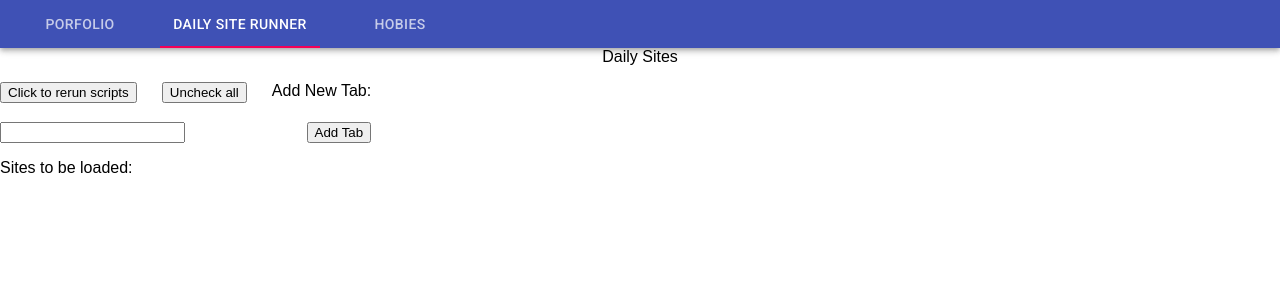
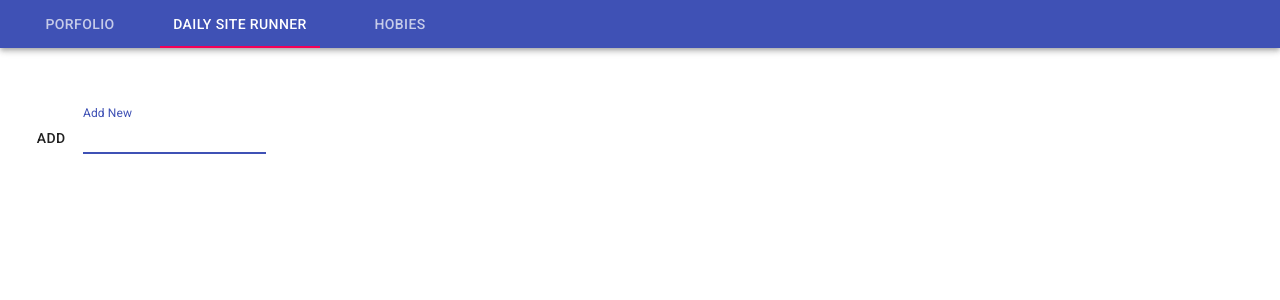
Before and after one commit to David-Shibley/Site, a React (Create React App) app: page / in a window 1280 px wide. Both pictures are taken after a click on the tab "DAILY SITE RUNNER". Shown: the top 300 px of the page. Built offline with nearby package versions, Linux system fonts and the light colour scheme.

Commit message:
fixed some bugs and adeed styling

```diff
--- a/src/App.css
+++ b/src/App.css
@@ -1,6 +1,3 @@
-.App {
-  text-align: center;
-}
 
 .App-logo {
   animation: App-logo-spin infinite 20s linear;
--- a/src/App.js
+++ b/src/App.js
@@ -1,5 +1,4 @@
 import React from 'react';
-import logo from './getting.work.done.gif';
 import Header from './Header.js';
 import './App.css';
 
--- a/src/Daily_Runner/DailySites.js
+++ b/src/Daily_Runner/DailySites.js
@@ -1,14 +1,13 @@
 import React, { useEffect, useState } from 'react';
 import SitesList from './SitesList';
+import { Button, TextField, Box, Container, ButtonGroup } from '@material-ui/core';
 
 const DailySites = () => {
     useEffect(() => {
-        document.querySelector('input').addEventListener('keyup', event => {
-            if (event.keyCode === 13) {
-                const input = document.querySelector('input');
-                const tab = input && input.value;
-                addTab(tab);
-                input ? input.value = "" : null;
+        const input = document.querySelector('#AddNewTabField');
+        input.addEventListener('keyup', event => {
+            if (event.keyCode === 13 && input.value) {
+                addTab();
             }
         })
     })
@@ -17,11 +16,10 @@ const DailySites = () => {
         const tabs = JSON.parse(localStorage.getItem('tabs'));
         return tabs ? tabs : [];
     })
+    const checkedTabs = tabs.filter(tab => tab.checked);
 
     const hasAllCheckedTabs = () => {
-        const tabsCopy = tabs.slice();
-        const numberOfCheckedTabs = tabsCopy.filter(tab => tab.checked);
-        return numberOfCheckedTabs.length === tabs.length
+        return checkedTabs.length === tabs.length
     }
 
     function toggleCheckAll() {
@@ -35,15 +33,23 @@ const DailySites = () => {
         setTabs(tabsCopy)
     }
 
+    const getInputValue = () => {
+        const input = document.querySelector('#AddNewTabField');
+
+        return input && input.value
+    }
+
     function addTab() {
         const tab = { checked: false, value: getInputValue()}
+        const storedTabs = JSON.parse(localStorage.getItem('tabs'));
+
         if (tab) {
-            const newTabs = [tab, ...tabs];
+            const newTabs = [tab, ...storedTabs];
 
             localStorage.setItem('tabs', JSON.stringify(newTabs));
             setTabs(newTabs);
-            const input = document.querySelector('input');
-            input ? input.value = "" : null;
+            const input = document.querySelector('#AddNewTabField');
+            input ? input.value = "" : input.value = null;
         }
     }
 
@@ -57,42 +63,49 @@ const DailySites = () => {
     }
 
     function loadSites()  {
-        if (tabs) {
-            tabs.map(tab => {
-                window.open(tab);
-            });
-        }
+        return checkedTabs && checkedTabs.forEach(tab => window.open(tab.value))
     }
 
-    const menuStyles = {
-        display: "flex",
-        padding: 0,
-        justifyContent: "space-between",
-        width: "29vw",
-        flexWrap: "wrap",
-    }
-
-    const getInputValue = () => {
-        const input = document.querySelector('input');
-
-        return input && input.value
+    function deleteSelected() {
+        const newTabs = tabs.filter(tab => !tab.checked)
+        localStorage.setItem('tabs', JSON.stringify(newTabs));
+        setTabs(newTabs)
     }
 
     const toggleAllButtonTitle = hasAllCheckedTabs() ? 'Uncheck all' : 'Check all'
+    const checkedItems = tabs.length && tabs.filter(tab => tab.checked)
+
+    const getActionMenu = () => {
+        return (
+            <ButtonGroup>
+                <Button onClick={loadSites}>Open Selected</Button>
+                <Button onClick={deleteSelected}>Delete Selected</Button>
+                <Button onClick={toggleCheckAll}>{toggleAllButtonTitle}</Button>
+            </ButtonGroup>
+        )
+    }
+
+    const addNewInputProps = {
+        id: "AddNewTabField",
+        label: "Add New",
+        autoFocus: true,
+    }
+
+    const containerStyles = {
+        display: 'flex',
+        flexDirection: 'column',
+        padding: '2.4rem 0',
+    }
 
     return (
-        <div>
-            <div>Daily Sites</div>
-            <menu style={menuStyles}>
-                <button onClick={loadSites} style={{marginBottom: "1.2rem"}}>Click to rerun scripts</button>
-                <button onClick={toggleCheckAll} style={{marginBottom: "1.2rem"}}>{toggleAllButtonTitle}</button>
-                <label>Add New Tab:</label>
-                <input></input>
-                <button onClick={addTab}>Add Tab</button>
-            </menu>
-            <div style={{ justifyContent: "left", display: "flex" }}>Sites to be loaded:</div>
+        <Container style={{...containerStyles}}>
+            {tabs.length ? getActionMenu() : null}
+            <Box style={{ display: 'flex', alignItems: 'baseline'}}>
+                <Button onClick={addTab}>Add</Button>
+                <TextField {...addNewInputProps}></TextField>
+            </Box>
             <SitesList {...{ onRemoveClick, setTabs, tabs }} />
-        </div>
+        </Container>
     )
 }
 
--- a/src/Daily_Runner/SitesList.js
+++ b/src/Daily_Runner/SitesList.js
@@ -51,7 +51,7 @@ export default function SitesList(props) {
             <ListItemText id={labelId} primary={value} />
             <ListItemSecondaryAction>
               <Tooltip title="Delete">
-                <IconButton aria-label="delete" edge="end" onClick={() => {props.onRemoveClick(value)}}>
+                <IconButton aria-label="delete" edge="end" onClick={() => {props.onRemoveClick(tab)}}>
                   <DeleteIcon/>
                 </IconButton>
               </Tooltip>
--- a/src/index.css
+++ b/src/index.css
@@ -3,3 +3,7 @@ body {
   padding: 0;
   font-family: sans-serif;
 }
+
+.MuiContainer-root.MuiContainer-maxWidthLg > * {
+  padding: 1.2rem;
+}
```
Also changed, not shown: src/Daily_Runner/styles.scss (added, +45 -0 lines).
